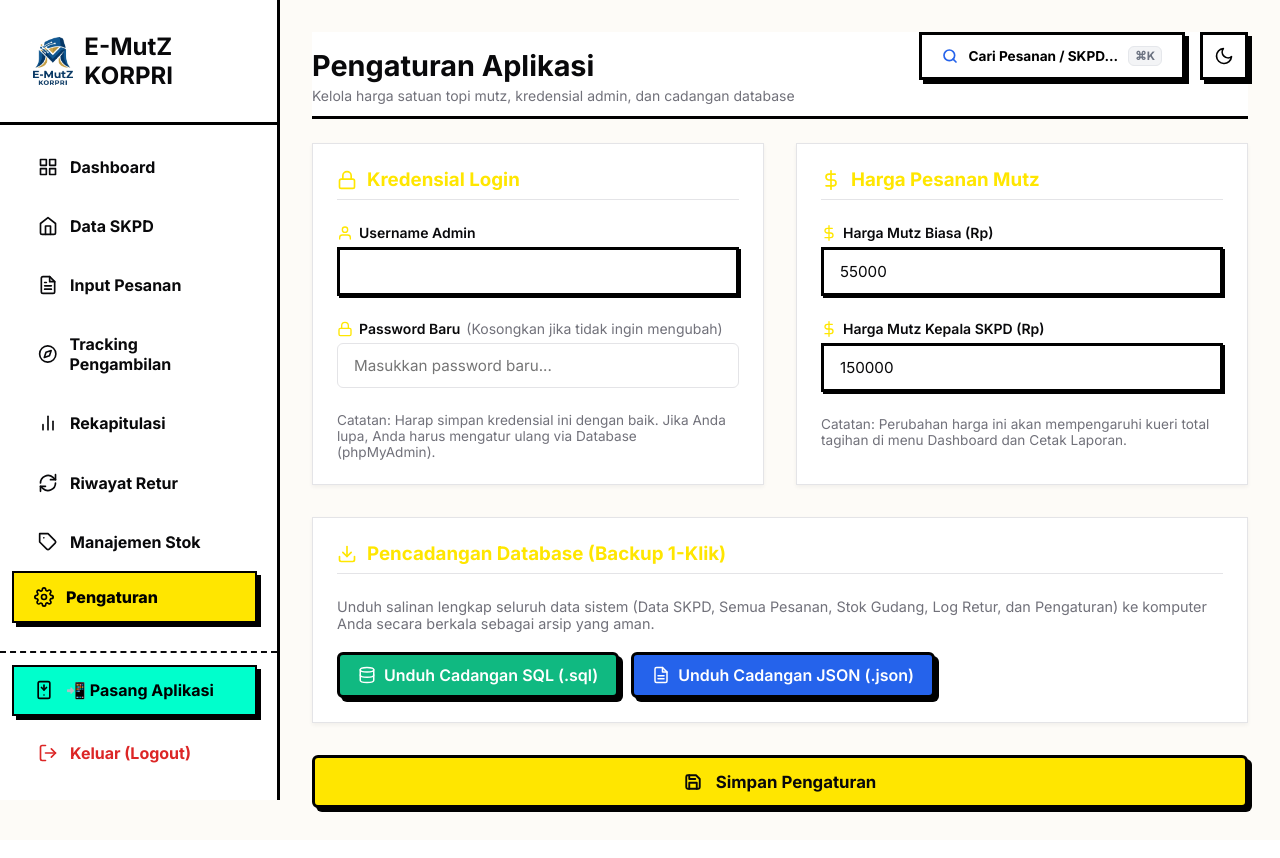
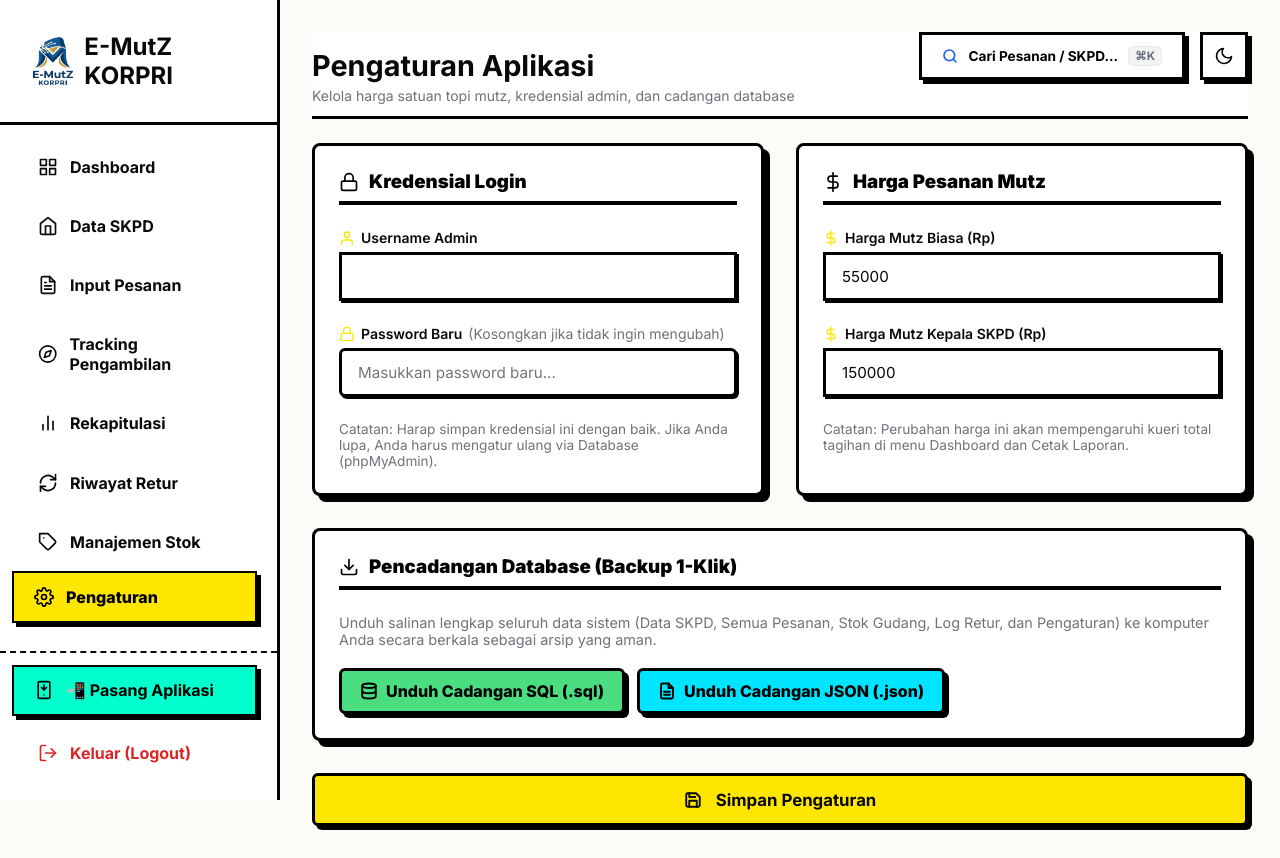
Before and after one commit to kyraaa-dev/aplikasi-rekap-pemesanan, a PHP site: page /pengaturan.php in a window 1280 px wide. Before the commit the page ends 812 px from the top, so only its background shows below. Run offline with PHP 8.4, Linux system fonts and the light colour scheme; the visitor is signed in with stand-in values (Sample User, id 1); data that the repository does not hold is empty; some libraries are stand-ins or nearby versions.

```diff
--- a/assets/css/app.css
+++ b/assets/css/app.css
@@ -119,7 +119,7 @@ body {
     transition: all 0.2s ease;
 }
 [data-theme="dark"] .nav-links a {
-    color: var(--white);
+    color: #FFF;
 }
 
 .nav-links a:hover {
@@ -1578,7 +1578,7 @@ textarea:focus-visible {
     margin-left: 10px;
 }
 [data-theme="dark"] .tc-total {
-    border-color: var(--white);
+    border-color: #FFF;
 }
 
 .progress-container {
@@ -1591,7 +1591,7 @@ textarea:focus-visible {
 }
 [data-theme="dark"] .progress-container {
     background: var(--brutal-bg);
-    border-color: var(--white);
+    border-color: #FFF;
 }
 
 .progress-bar {
@@ -1608,7 +1608,7 @@ textarea:focus-visible {
     border-right: 2px solid var(--dark);
 }
 [data-theme="dark"] .progress-bar:not(:last-child) {
-    border-right: 2px solid var(--white);
+    border-right: 2px solid #FFF;
 }
 
 .stats-grid {
@@ -1631,7 +1631,7 @@ textarea:focus-visible {
     border: 2px solid var(--dark);
 }
 [data-theme="dark"] .stat-dot {
-    border-color: var(--white);
+    border-color: #FFF;
 }
 
 .tc-footer {
@@ -1665,9 +1665,9 @@ textarea:focus-visible {
 }
 [data-theme="dark"] .btn-detail {
     background: var(--brutal-bg);
-    color: var(--white);
-    border-color: var(--white);
-    box-shadow: 2px 2px 0px var(--white);
+    color: #FFF;
+    border-color: #FFF;
+    box-shadow: 2px 2px 0px #FFF;
 }
 .btn-detail:hover {
     background: var(--primary);
--- a/pengaturan.php
+++ b/pengaturan.php
@@ -97,21 +97,39 @@ if ($_SERVER['REQUEST_METHOD'] == 'POST') {
             .settings-grid { grid-template-columns: 1fr; }
         }
         .form-section {
-            background: var(--white);
+            background: #FFF;
             padding: 1.5rem;
-            border-radius: var(--border-radius);
-            box-shadow: 0 2px 4px rgba(0,0,0,0.05);
-            border: 1px solid var(--gray-light);
+            border-radius: 8px;
+            box-shadow: 6px 6px 0px #000;
+            border: 3px solid #000;
         }
         .form-section h3 {
             margin-top: 0;
             margin-bottom: 1.5rem;
             padding-bottom: 0.5rem;
-            border-bottom: 1px solid var(--gray-light);
-            color: var(--primary);
+            border-bottom: 4px solid #000;
+            color: #000;
+            font-weight: 900;
             display: flex;
             align-items: center;
             gap: 10px;
+        }
+        input[type="password"] {
+            width: 100%;
+            padding: 0.75rem 1rem;
+            border: 3px solid #000;
+            border-radius: 6px;
+            font-size: 0.95rem;
+            background-color: #FFF;
+            color: #000;
+            box-shadow: 2px 2px 0px #000000;
+            box-sizing: border-box;
+            transition: transform 0.1s, box-shadow 0.1s;
+        }
+        input[type="password"]:focus {
+            outline: none;
+            box-shadow: 4px 4px 0px #000000;
+            transform: translate(-2px, -2px);
         }
     </style>
 </head>
@@ -148,7 +166,7 @@ if ($_SERVER['REQUEST_METHOD'] == 'POST') {
                             <svg xmlns="http://www.w3.org/2000/svg" viewBox="0 0 24 24" fill="none" stroke="currentColor" stroke-width="2" stroke-linecap="round" stroke-linejoin="round"><rect x="3" y="11" width="18" height="11" rx="2" ry="2"></rect><path d="M7 11V7a5 5 0 0 1 10 0v4"></path></svg>
                             Password Baru <span style="color: var(--gray); font-weight: 400;">(Kosongkan jika tidak ingin mengubah)</span>
                         </label>
-                        <input type="password" name="admin_password" placeholder="Masukkan password baru..." style="width: 100%; padding: 0.75rem 1rem; border: 1px solid var(--gray-light); border-radius: 6px; font-size: 0.95rem; box-sizing: border-box;">
+                        <input type="password" name="admin_password" placeholder="Masukkan password baru...">
                     </div>
                     <p style="font-size: 0.85rem; color: var(--gray);">Catatan: Harap simpan kredensial ini dengan baik. Jika Anda lupa, Anda harus mengatur ulang via Database (phpMyAdmin).</p>
                 </div>
@@ -186,12 +204,12 @@ if ($_SERVER['REQUEST_METHOD'] == 'POST') {
                         Unduh salinan lengkap seluruh data sistem (Data SKPD, Semua Pesanan, Stok Gudang, Log Retur, dan Pengaturan) ke komputer Anda secara berkala sebagai arsip yang aman.
                     </p>
                     <div style="display: flex; gap: 12px; flex-wrap: wrap;">
-                        <a href="backup.php?format=sql" class="btn" style="background: #10B981; color: white; text-decoration: none; display: inline-flex; align-items: center; gap: 8px; padding: 10px 18px; border-radius: 6px; font-weight: 600;">
-                            <svg xmlns="http://www.w3.org/2000/svg" width="18" height="18" viewBox="0 0 24 24" fill="none" stroke="currentColor" stroke-width="2" stroke-linecap="round" stroke-linejoin="round"><ellipse cx="12" cy="5" rx="9" ry="3"></ellipse><path d="M21 12c0 1.66-4 3-9 3s-9-1.34-9-3"></path><path d="M3 5v14c0 1.66 4 3 9 3s9-1.34 9-3V5"></path></svg>
+                        <a href="backup.php?format=sql" class="btn" style="background: #4ADE80; color: #000; text-decoration: none; display: inline-flex; align-items: center; gap: 8px; padding: 10px 18px; border-radius: 6px; font-weight: 800; border: 3px solid #000; box-shadow: 4px 4px 0px #000;">
+                            <svg xmlns="http://www.w3.org/2000/svg" width="18" height="18" viewBox="0 0 24 24" fill="none" stroke="currentColor" stroke-width="2.5" stroke-linecap="round" stroke-linejoin="round"><ellipse cx="12" cy="5" rx="9" ry="3"></ellipse><path d="M21 12c0 1.66-4 3-9 3s-9-1.34-9-3"></path><path d="M3 5v14c0 1.66 4 3 9 3s9-1.34 9-3V5"></path></svg>
                             Unduh Cadangan SQL (.sql)
                         </a>
-                        <a href="backup.php?format=json" class="btn" style="background: #2563EB; color: white; text-decoration: none; display: inline-flex; align-items: center; gap: 8px; padding: 10px 18px; border-radius: 6px; font-weight: 600;">
-                            <svg xmlns="http://www.w3.org/2000/svg" width="18" height="18" viewBox="0 0 24 24" fill="none" stroke="currentColor" stroke-width="2" stroke-linecap="round" stroke-linejoin="round"><path d="M14 2H6a2 2 0 0 0-2 2v16a2 2 0 0 0 2 2h12a2 2 0 0 0 2-2V8z"></path><polyline points="14 2 14 8 20 8"></polyline><line x1="16" y1="13" x2="8" y2="13"></line><line x1="16" y1="17" x2="8" y2="17"></line></svg>
+                        <a href="backup.php?format=json" class="btn" style="background: #00E5FF; color: #000; text-decoration: none; display: inline-flex; align-items: center; gap: 8px; padding: 10px 18px; border-radius: 6px; font-weight: 800; border: 3px solid #000; box-shadow: 4px 4px 0px #000;">
+                            <svg xmlns="http://www.w3.org/2000/svg" width="18" height="18" viewBox="0 0 24 24" fill="none" stroke="currentColor" stroke-width="2.5" stroke-linecap="round" stroke-linejoin="round"><path d="M14 2H6a2 2 0 0 0-2 2v16a2 2 0 0 0 2 2h12a2 2 0 0 0 2-2V8z"></path><polyline points="14 2 14 8 20 8"></polyline><line x1="16" y1="13" x2="8" y2="13"></line><line x1="16" y1="17" x2="8" y2="17"></line></svg>
                             Unduh Cadangan JSON (.json)
                         </a>
                     </div>
```
Also changed, not shown: index.php (+7 -3 lines).
